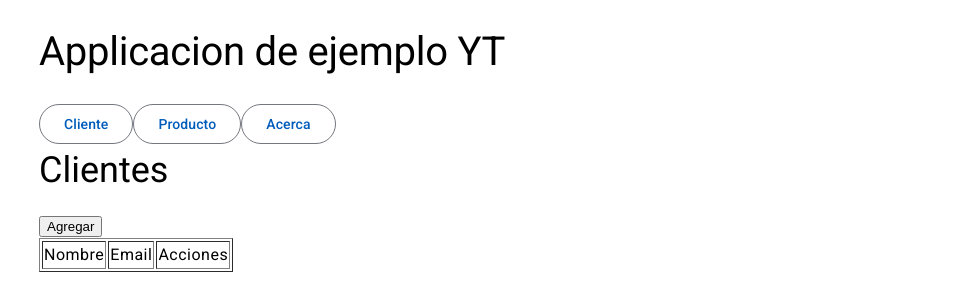
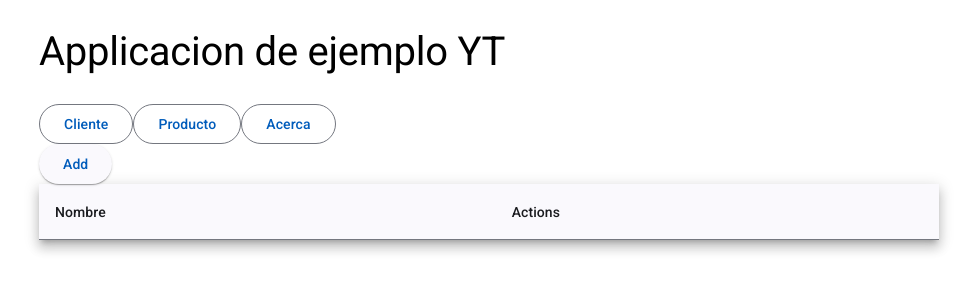
Before and after one commit to mberthely/youtube-code, an Angular app in the folder yt-angular/: page /cliente in a window 1280 px wide. Shown: the top 308 px of the page, without its empty margins (151-1128 px from the left). Built offline with nearby package versions, Linux system fonts and the light colour scheme.

Commit message:
creando cliente model

```diff
--- a/yt-angular/src/app/features/cliente/cliente-dialog/cliente-dialog.component.html
+++ b/yt-angular/src/app/features/cliente/cliente-dialog/cliente-dialog.component.html
@@ -1,8 +1,19 @@
-<h2 mat-dialog-title>Cliente</h2>
-<mat-dialog-content>
-  <p>Datos del cliente</p>
-</mat-dialog-content>
-<mat-dialog-actions>
-  <button mat-button>No</button>
-  <button mat-button [mat-dialog-close]="" cdkFocusInitial>Ok</button>
-</mat-dialog-actions>
+<div class="container">
+
+    <h1 mat-dialog-title>Cliente</h1>
+    <div mat-dialog-content>
+        <form [formGroup]="form">
+
+            <!-- Nombre -->
+            <mat-form-field>
+                <mat-label>Nombre</mat-label>
+                <input matInput formControlName="nombre" />
+            </mat-form-field>
+
+        </form>
+    </div>
+    <div mat-dialog-actions>
+        <button mat-button (click)="close()">Cancel</button>
+        <button mat-button (click)="save()">Save</button>
+    </div>
+</div>
--- a/yt-angular/src/app/features/cliente/cliente-dialog/cliente-dialog.component.ts
+++ b/yt-angular/src/app/features/cliente/cliente-dialog/cliente-dialog.component.ts
@@ -1,30 +1,46 @@
-import { Component } from '@angular/core';
-import { FormsModule } from '@angular/forms';
+import { Component, Inject } from '@angular/core';
+import { FormBuilder, FormGroup, FormsModule, ReactiveFormsModule } from '@angular/forms';
+import { MatDialogRef, MAT_DIALOG_DATA } from '@angular/material/dialog';
+import { CommonModule } from '@angular/common';
 import { MatButtonModule } from '@angular/material/button';
-import {
-  MatDialogActions,
-  MatDialogClose,
-  MatDialogContent,
-  MatDialogTitle,
-} from '@angular/material/dialog';
+import { MatInputModule } from '@angular/material/input';
 import { MatFormFieldModule } from '@angular/material/form-field';
+import { MatSelectModule } from '@angular/material/select';
+import { Cliente } from '../../../models/cliente.model';
 
 @Component({
   selector: 'app-cliente-dialog',
   standalone: true,
-  imports: [
+  imports: [CommonModule,
+    FormsModule,
+    ReactiveFormsModule,
+    MatButtonModule,
+    MatInputModule,
     MatFormFieldModule,
-    // MatInputModule,
-    FormsModule,
-    MatButtonModule,
-    MatDialogTitle,
-    MatDialogContent,
-    MatDialogActions,
-    MatDialogClose,
-  ],
+    MatSelectModule],
   templateUrl: './cliente-dialog.component.html',
   styleUrl: './cliente-dialog.component.scss'
 })
-export class ClienteDialogComponent {
+export class ClienteFormComponent {
+  form: FormGroup;
 
+  constructor(
+    private fb: FormBuilder,
+    private dialogRef: MatDialogRef<ClienteFormComponent>,
+    @Inject(MAT_DIALOG_DATA) public data: Cliente
+  ) {
+    this.form = this.fb.group({
+      nombre: [data.nombre || ''],
+    });
+  }
+
+  save(): void {
+    if (this.form.valid) {
+      this.dialogRef.close({ ...this.data, ...this.form.value });
+    }
+  }
+
+  close(): void {
+    this.dialogRef.close();
+  }
 }
--- a/yt-angular/src/app/features/cliente/cliente.component.html
+++ b/yt-angular/src/app/features/cliente/cliente.component.html
@@ -1,11 +1,59 @@
-<h2>Clientes</h2>
+<div>
+  <button
+      mat-raised-button
+      color="primary"
+      (click)="add()"
+  >Add</button>
 
-<button mat-raised-button (click)="openDialog()">Agregar</button>
+  <table
+      mat-table
+      [dataSource]="data"
+      class="mat-elevation-z8"
+  >
+      <ng-container matColumnDef="nombre">
+          <th
+              mat-header-cell
+              *matHeaderCellDef
+          > Nombre </th>
+          <td
+              mat-cell
+              *matCellDef="let item"
+          > {{item.nombre}} </td>
+      </ng-container>
 
-<table border="1">
-    <tr>
-        <td>Nombre</td>
-        <td>Email</td>
-        <td>Acciones</td>
-    </tr>
-</table>
+      <ng-container matColumnDef="actions">
+          <th
+              mat-header-cell
+              *matHeaderCellDef
+          > Actions </th>
+          <td
+              mat-cell
+              *matCellDef="let item"
+          >
+              <button
+                  mat-icon-button
+                  color="accent"
+                  (click)="edit(item)"
+              >
+                  <mat-icon>edit</mat-icon>
+              </button>
+              <button
+                  mat-icon-button
+                  color="warn"
+                  (click)="delete(item.id)"
+              >
+                  <mat-icon>delete</mat-icon>
+              </button>
+          </td>
+      </ng-container>
+
+      <tr
+          mat-header-row
+          *matHeaderRowDef="displayedColumns"
+      ></tr>
+      <tr
+          mat-row
+          *matRowDef="let row; columns: displayedColumns;"
+      ></tr>
+  </table>
+</div>
--- a/yt-angular/src/app/features/cliente/cliente.component.ts
+++ b/yt-angular/src/app/features/cliente/cliente.component.ts
@@ -1,23 +1,82 @@
-import { Component, inject } from '@angular/core';
-import {
-  MatDialog,
-} from '@angular/material/dialog';
-import { ClienteDialogComponent } from './cliente-dialog/cliente-dialog.component';
+import { Component, OnInit } from '@angular/core';
+import { MatButtonModule } from '@angular/material/button';
+import { MatTableModule } from '@angular/material/table';
+import { MatDialog } from '@angular/material/dialog';
+import { MatIconModule } from '@angular/material/icon';
+import { MatFormFieldModule } from '@angular/material/form-field';
+import { MatInputModule } from '@angular/material/input';
+import { FormsModule } from '@angular/forms';
+import { CommonModule } from '@angular/common';
+import { Cliente } from '../../models/cliente.model';
+import { ClienteFormComponent } from './cliente-dialog/cliente-dialog.component';
 
 @Component({
   selector: 'app-cliente',
   standalone: true,
-  imports: [],
+  imports: [MatTableModule,
+    CommonModule,
+    MatButtonModule,
+    MatIconModule,
+    MatFormFieldModule,
+    MatInputModule,
+    FormsModule],
+  // providers: [ClienteService],
   templateUrl: './cliente.component.html',
   styleUrl: './cliente.component.scss'
 })
-export class ClienteComponent {
-  readonly dialog = inject(MatDialog);
+export class ClienteComponent implements OnInit {
+  displayedColumns: string[] = [
+    'nombre',
+    'actions'];
+  data: Cliente[] = [];
 
-  openDialog(): void {
-    this.dialog.open(ClienteDialogComponent, {
-      data: {},
+  constructor(
+    // private dataService: ClienteService,
+     private dialog: MatDialog) { }
+
+  ngOnInit(): void {
+    this.getData();
+  }
+
+  getData() {
+    // this.dataService.get().subscribe(d => {
+    //   this.data = d;
+    // });
+  }
+
+  add(): void {
+    const dialogRef = this.dialog.open(ClienteFormComponent, {
+      width: '350px',
+      data: {}
+    });
+
+    dialogRef.afterClosed().subscribe(result => {
+      if (result) {
+        // this.dataService.add(result).then(() => {
+        //   this.getData();
+        // });
+      }
     });
   }
 
+  edit(item: Cliente): void {
+    const dialogRef = this.dialog.open(ClienteFormComponent, {
+      width: '350px',
+      data: item
+    });
+
+    dialogRef.afterClosed().subscribe(result => {
+      if (result) {
+        // this.dataService.update(result).then(() => {
+        //   this.getData();
+        // });
+      }
+    });
+  }
+
+  delete(id: string): void {
+    // this.dataService.delete(id).then(() => {
+    //   this.getData();
+    // });
+  }
 }
--- /dev/null
+++ b/yt-angular/src/app/models/cliente.model.ts
@@ -0,0 +1,5 @@
+export class Cliente {
+    nombre!: string;
+    apellidos!: string;
+    direccion!: string;
+}
```
